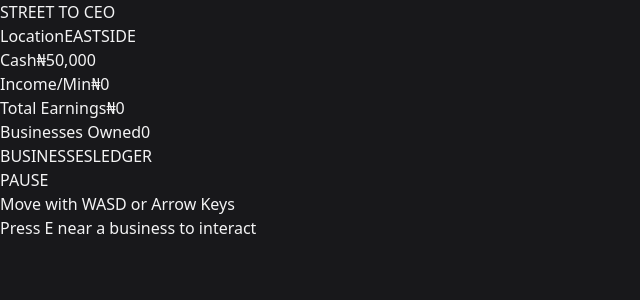
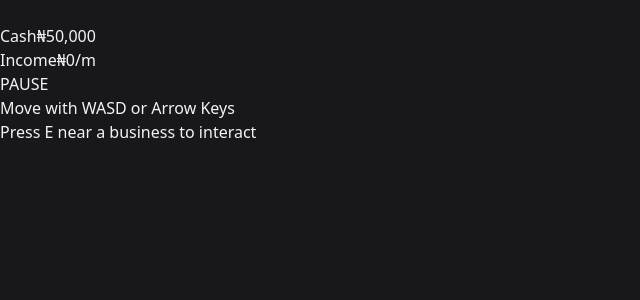
Before and after one commit to emmanueltech-git/street-to-ceo, a React (Vite) app: page / in a window 1280 px wide. Shown: the top 300 px of the page, without its empty margins (0-640 px from the left). Built offline with nearby package versions, Linux system fonts and the light colour scheme.

Commit message:
Implement menu overlay functionality and enhance keyboard navigation

```diff
--- a/src/App.tsx
+++ b/src/App.tsx
@@ -17,6 +17,7 @@ function App() {
   const [isPaused, setIsPaused] = useState(false);
   const [showDirectory, setShowDirectory] = useState(false);
   const [showLedger, setShowLedger] = useState(false);
+  const [isMenuOpen, setIsMenuOpen] = useState(false);
   const [message, setMessage] = useState<{ text: string, type: 'error' | 'success' } | null>(null);
 
   useEffect(() => {
@@ -28,14 +29,37 @@ function App() {
 
   useEffect(() => {
     const handleKeyDown = (e: KeyboardEvent) => {
-      if (e.key.toLowerCase() === 'e' && gameState.activeInteraction && !gameState.panelOpen && !isPaused) {
+      if (e.key === 'Escape') {
+        if (gameState.panelOpen) {
+          updateGameState({ panelOpen: false });
+        } else if (showDirectory) {
+          setShowDirectory(false);
+        } else if (showLedger) {
+          setShowLedger(false);
+        } else if (isPaused) {
+          setIsPaused(false);
+        } else if (isMenuOpen) {
+          setIsMenuOpen(false);
+        }
+        return;
+      }
+
+      if (
+        e.key.toLowerCase() === 'e' &&
+        gameState.activeInteraction &&
+        !gameState.panelOpen &&
+        !isPaused &&
+        !showDirectory &&
+        !showLedger &&
+        !isMenuOpen
+      ) {
         e.preventDefault();
         updateGameState({ panelOpen: true });
       }
     };
     window.addEventListener('keydown', handleKeyDown);
     return () => window.removeEventListener('keydown', handleKeyDown);
-  }, [gameState.activeInteraction, gameState.panelOpen, isPaused]);
+  }, [gameState.activeInteraction, gameState.panelOpen, isPaused, showDirectory, showLedger, isMenuOpen]);
 
   useEffect(() => {
     if (message) {
@@ -82,57 +106,115 @@ function App() {
         <GameComponent />
       </div>
 
+      {/* Backdrop for Menu Overlay on Mobile / Desktop */}
+      {isMenuOpen && (
+        <div
+          className="fixed inset-0 bg-[#252923]/60 z-30 pointer-events-auto transition-opacity"
+          onClick={() => setIsMenuOpen(false)}
+          aria-label="Close menu backdrop"
+        />
+      )}
+
+      {/* Expanded Navigation Sidebar */}
+      {isMenuOpen && (
+        <div className="fixed top-4 left-4 z-40 w-64 max-w-[calc(100vw-32px)] bg-[#FFFFFF] border-2 border-[#D5D4CD] p-5 rounded shadow-xl pointer-events-auto flex flex-col gap-4">
+          <div className="flex justify-between items-center border-b-2 border-[#D5D4CD] pb-3">
+            <div>
+              <h1 className="text-lg font-bold uppercase tracking-wider text-[#252923]">STREET TO CEO</h1>
+              <span className="text-[10px] font-bold uppercase text-[#252923]/60 tracking-wider">Navigation Panel</span>
+            </div>
+            <button
+              className="w-8 h-8 rounded border-2 border-[#D5D4CD] bg-[#F4F1E8] hover:bg-[#D5D4CD] text-[#252923] font-bold flex items-center justify-center transition-colors text-sm"
+              onClick={() => setIsMenuOpen(false)}
+              title="Close Menu (Esc)"
+              aria-label="Close Menu"
+            >
+              ✕
+            </button>
+          </div>
+
+          <div className="flex flex-col gap-2.5 text-xs font-medium bg-[#F4F1E8] p-3.5 rounded border border-[#D5D4CD]">
+            <div className="flex items-center justify-between">
+              <span className="text-[#252923]/70 uppercase text-[10px] font-bold tracking-wider">Location</span>
+              <span className="font-semibold text-[#252923] text-xs">{gameState.location}</span>
+            </div>
+            <div className="flex items-center justify-between">
+              <span className="text-[#252923]/70 uppercase text-[10px] font-bold tracking-wider">Cash</span>
+              <span className="font-bold text-[#315B43] text-sm">₦{gameState.cash.toLocaleString()}</span>
+            </div>
+            <div className="flex items-center justify-between pt-1.5 border-t border-[#D5D4CD]">
+              <span className="text-[#252923]/70 uppercase text-[10px] font-bold tracking-wider">Income/Min</span>
+              <span className="font-bold text-[#315B43]">₦{totalIncomePerMinute.toLocaleString()}</span>
+            </div>
+            <div className="flex items-center justify-between">
+              <span className="text-[#252923]/70 uppercase text-[10px] font-bold tracking-wider">Total Earnings</span>
+              <span className="font-semibold text-[#252923]">₦{gameState.totalEarnings.toLocaleString()}</span>
+            </div>
+            <div className="flex items-center justify-between">
+              <span className="text-[#252923]/70 uppercase text-[10px] font-bold tracking-wider">Businesses Owned</span>
+              <span className="font-semibold text-[#252923]">{gameState.ownedBusinesses.length}</span>
+            </div>
+          </div>
+
+          <div className="flex flex-col gap-2 pt-1">
+            <button
+              className="bg-[#FFFFFF] hover:bg-[#F4F1E8] text-[#252923] font-bold py-2.5 px-4 rounded border-2 border-[#D5D4CD] transition-colors shadow-sm text-xs flex items-center justify-between"
+              onClick={() => setShowDirectory(true)}
+            >
+              <span>BUSINESS DIRECTORY</span>
+              <span className="text-[#B58A45] font-bold">→</span>
+            </button>
+            <button
+              className="bg-[#FFFFFF] hover:bg-[#F4F1E8] text-[#252923] font-bold py-2.5 px-4 rounded border-2 border-[#D5D4CD] transition-colors shadow-sm text-xs flex items-center justify-between"
+              onClick={() => setShowLedger(true)}
+            >
+              <span>FINANCIAL LEDGER</span>
+              <span className="text-[#B58A45] font-bold">→</span>
+            </button>
+          </div>
+
+          <button
+            className="mt-1 w-full bg-[#D5D4CD]/50 hover:bg-[#D5D4CD] text-[#252923] font-bold py-2 rounded text-xs transition-colors uppercase tracking-wider"
+            onClick={() => setIsMenuOpen(false)}
+          >
+            Collapse Menu
+          </button>
+        </div>
+      )}
+
       {/* HUD Layer */}
       <div className="absolute inset-0 z-10 pointer-events-none p-6 flex flex-col justify-between">
 
         {/* Top HUD */}
-        <div className="flex justify-between items-start pointer-events-auto">
-          {/* Main Dashboard Card */}
-          <div className="flex flex-col gap-4">
-            <div className="bg-[#FFFFFF] border-2 border-[#D5D4CD] p-5 rounded shadow-sm w-72">
-              <h1 className="text-xl font-bold uppercase tracking-wider text-[#252923] mb-4 border-b-2 border-[#D5D4CD] pb-2">STREET TO CEO</h1>
-              <div className="flex flex-col gap-3 text-sm font-medium">
-                <div className="flex items-center justify-between">
-                  <span className="text-[#252923]/70 uppercase text-xs font-bold">Location</span>
-                  <span className="font-semibold text-[#252923]">{gameState.location}</span>
-                </div>
-                <div className="flex items-center justify-between">
-                  <span className="text-[#252923]/70 uppercase text-xs font-bold">Cash</span>
-                  <span className="font-bold text-[#315B43] text-base">₦{gameState.cash.toLocaleString()}</span>
-                </div>
-                <div className="flex items-center justify-between pt-2 border-t border-[#D5D4CD]">
-                  <span className="text-[#252923]/70 uppercase text-xs font-bold">Income/Min</span>
-                  <span className="font-bold text-[#315B43]">₦{totalIncomePerMinute.toLocaleString()}</span>
-                </div>
-                <div className="flex items-center justify-between">
-                  <span className="text-[#252923]/70 uppercase text-xs font-bold">Total Earnings</span>
-                  <span className="font-semibold text-[#252923]">₦{gameState.totalEarnings.toLocaleString()}</span>
-                </div>
-                <div className="flex items-center justify-between">
-                  <span className="text-[#252923]/70 uppercase text-xs font-bold">Businesses Owned</span>
-                  <span className="font-semibold text-[#252923]">{gameState.ownedBusinesses.length}</span>
-                </div>
+        <div className="flex justify-between items-start">
+          {/* Top Left Collapsed Menu Button & Cash Chip */}
+          <div className="flex items-center gap-3 pointer-events-auto">
+            <button
+              className="w-12 h-12 bg-[#FFFFFF] hover:bg-[#F4F1E8] border-2 border-[#D5D4CD] rounded shadow-sm flex items-center justify-center text-[#252923] transition-colors focus:outline-none focus:ring-2 focus:ring-[#315B43]"
+              onClick={() => setIsMenuOpen(true)}
+              title="Open Menu"
+              aria-label="Open Menu"
+            >
+              <svg className="w-6 h-6 fill-current" viewBox="0 0 24 24">
+                <path d="M3 18h18v-2H3v2zm0-5h18v-2H3v2zm0-7v2h18V6H3z"/>
+              </svg>
+            </button>
+
+            <div className="bg-[#FFFFFF] border-2 border-[#D5D4CD] px-3.5 py-2.5 rounded shadow-sm text-xs font-bold flex items-center gap-3">
+              <div className="flex items-center gap-1.5">
+                <span className="text-[#252923]/60 uppercase tracking-wider text-[10px]">Cash</span>
+                <span className="text-[#315B43] font-bold text-sm">₦{gameState.cash.toLocaleString()}</span>
               </div>
-            </div>
-
-            <div className="flex gap-2">
-              <button
-                className="bg-[#FFFFFF] hover:bg-[#F4F1E8] text-[#252923] font-bold py-2 px-4 rounded border-2 border-[#D5D4CD] transition-colors shadow-sm flex-1 text-xs"
-                onClick={() => setShowDirectory(true)}
-              >
-                BUSINESSES
-              </button>
-              <button
-                className="bg-[#FFFFFF] hover:bg-[#F4F1E8] text-[#252923] font-bold py-2 px-4 rounded border-2 border-[#D5D4CD] transition-colors shadow-sm flex-1 text-xs"
-                onClick={() => setShowLedger(true)}
-              >
-                LEDGER
-              </button>
+              <div className="h-3 w-px bg-[#D5D4CD]" />
+              <div className="flex items-center gap-1.5">
+                <span className="text-[#252923]/60 uppercase tracking-wider text-[10px]">Income</span>
+                <span className="text-[#315B43] font-bold">₦{totalIncomePerMinute.toLocaleString()}/m</span>
+              </div>
             </div>
           </div>
 
           {/* Controls Hint & Pause */}
-          <div className="flex flex-col items-end gap-2">
+          <div className="flex flex-col items-end gap-2 pointer-events-auto">
             <button
               className="bg-[#FFFFFF] hover:bg-[#F4F1E8] border-2 border-[#D5D4CD] px-4 py-2 rounded text-sm font-bold tracking-wide text-[#252923] shadow-sm transition-colors"
               onClick={() => setIsPaused(!isPaused)}
```
